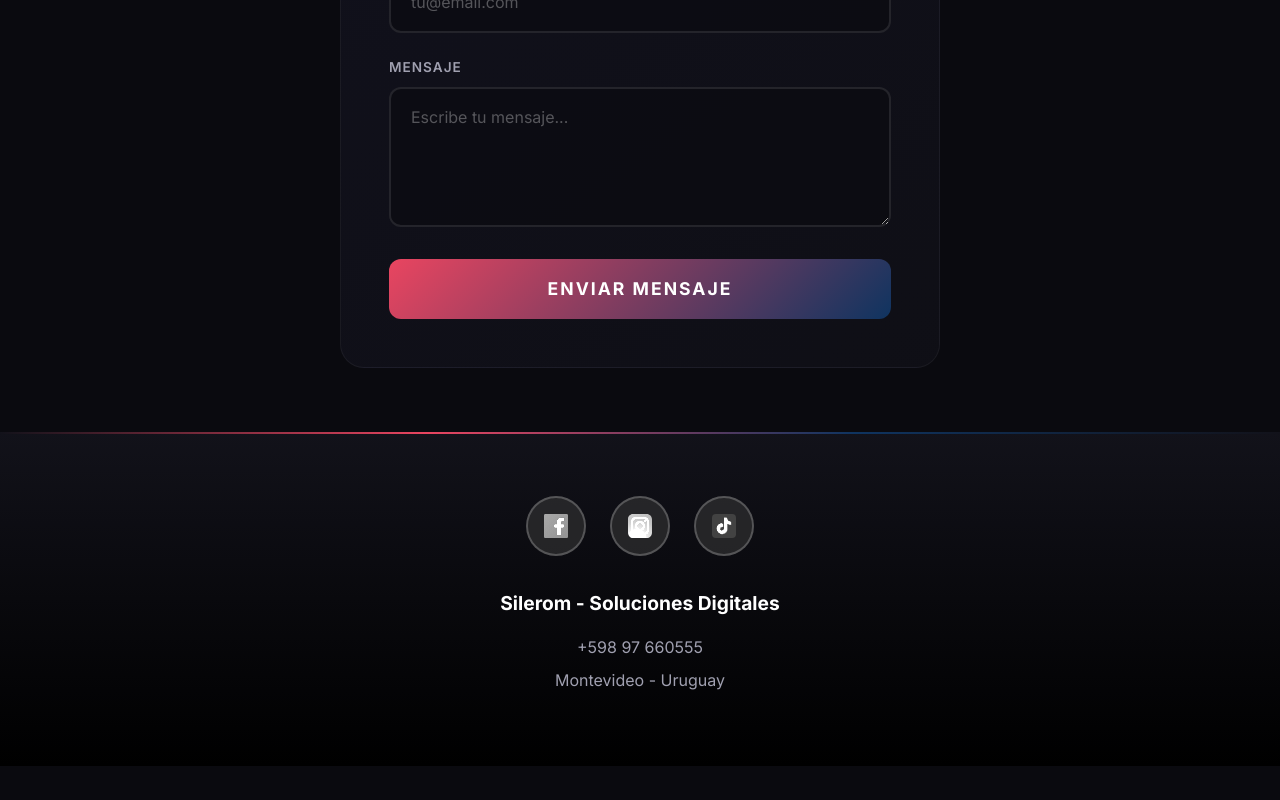
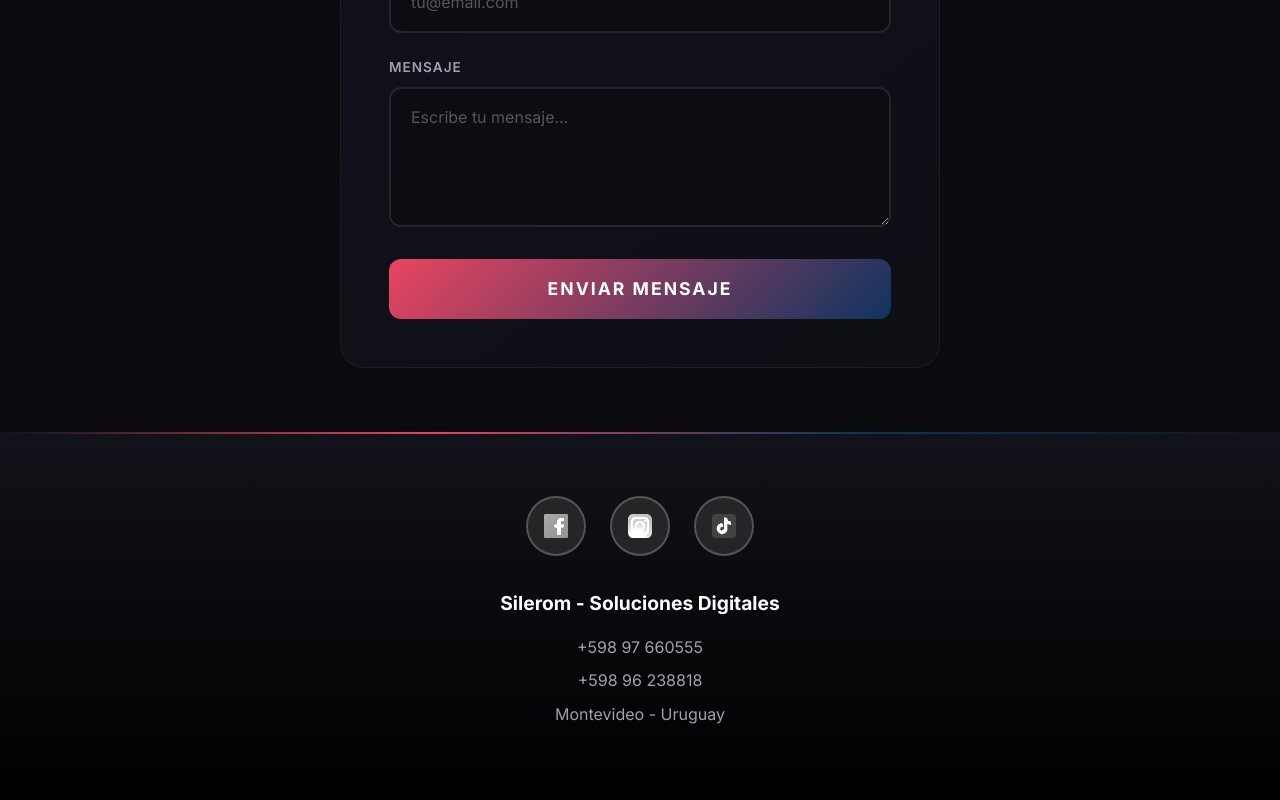
Before and after one commit to Padilla2606/silerom, a Next.js app: page / in a window 1280 px wide. Shown: the part 2068-2868 px from the top of the page. Before the commit the page ends 2834 px from the top, so only its background shows below. Built offline with nearby package versions, Linux system fonts and the light colour scheme.

Commit message:
feat: agregar numero +598 96 238818 al footer y actualizar WhatsApp

```diff
--- a/app/components/footer/footer.tsx
+++ b/app/components/footer/footer.tsx
@@ -20,6 +20,7 @@ export const Footer = () => (
     <div className={styles.info}>
       <p className={styles.brand}>Silerom - Soluciones Digitales</p>
       <p className={styles.detail}>+598 97 660555</p>
+      <p className={styles.detail}>+598 96 238818</p>
       <p className={styles.detail}>Montevideo - Uruguay</p>
     </div>
   </footer>
--- a/app/components/ui/floating-buttons.tsx
+++ b/app/components/ui/floating-buttons.tsx
@@ -4,7 +4,7 @@ export const FloatingButtons = () => (
   <>
     <a
       className={styles.whatsapp}
-      href="https://wa.me/59897660555"
+      href="https://wa.me/59896238818"
       target="_blank"
       rel="noopener noreferrer"
       aria-label="WhatsApp"
```
